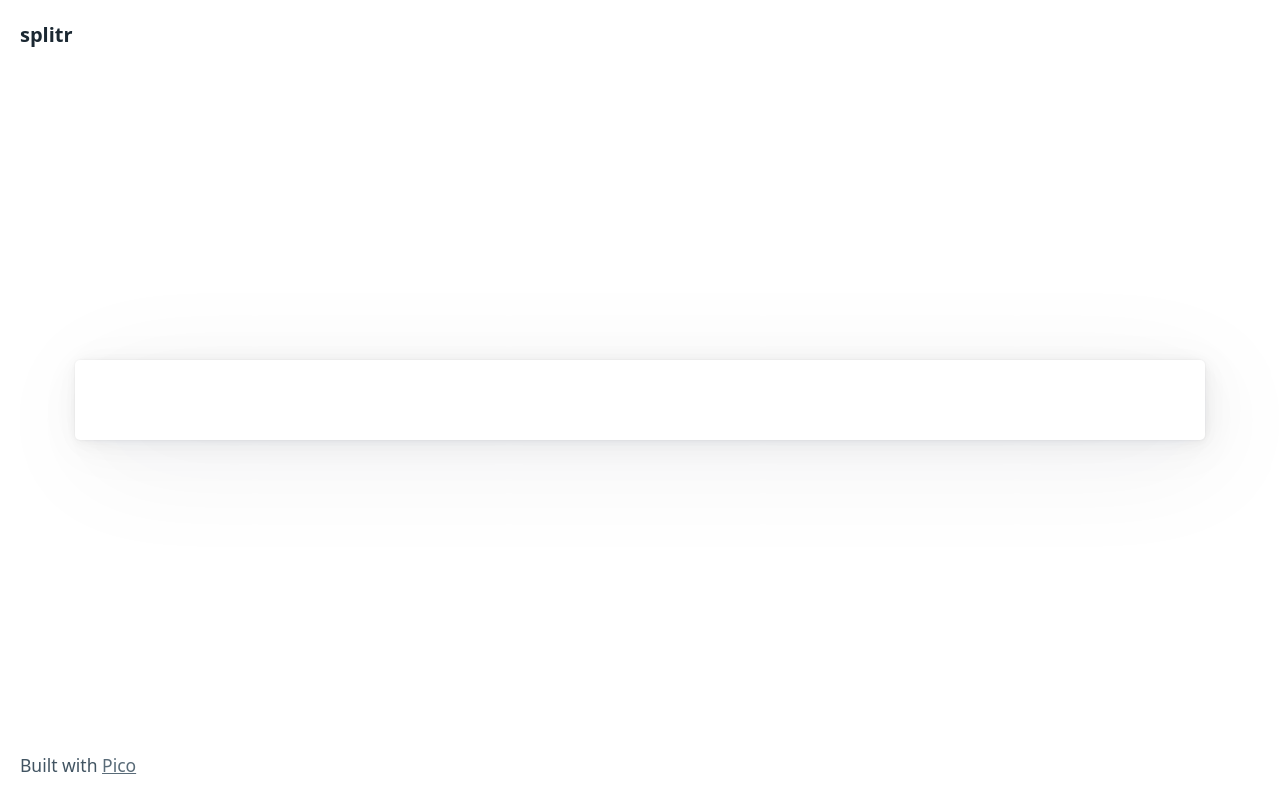
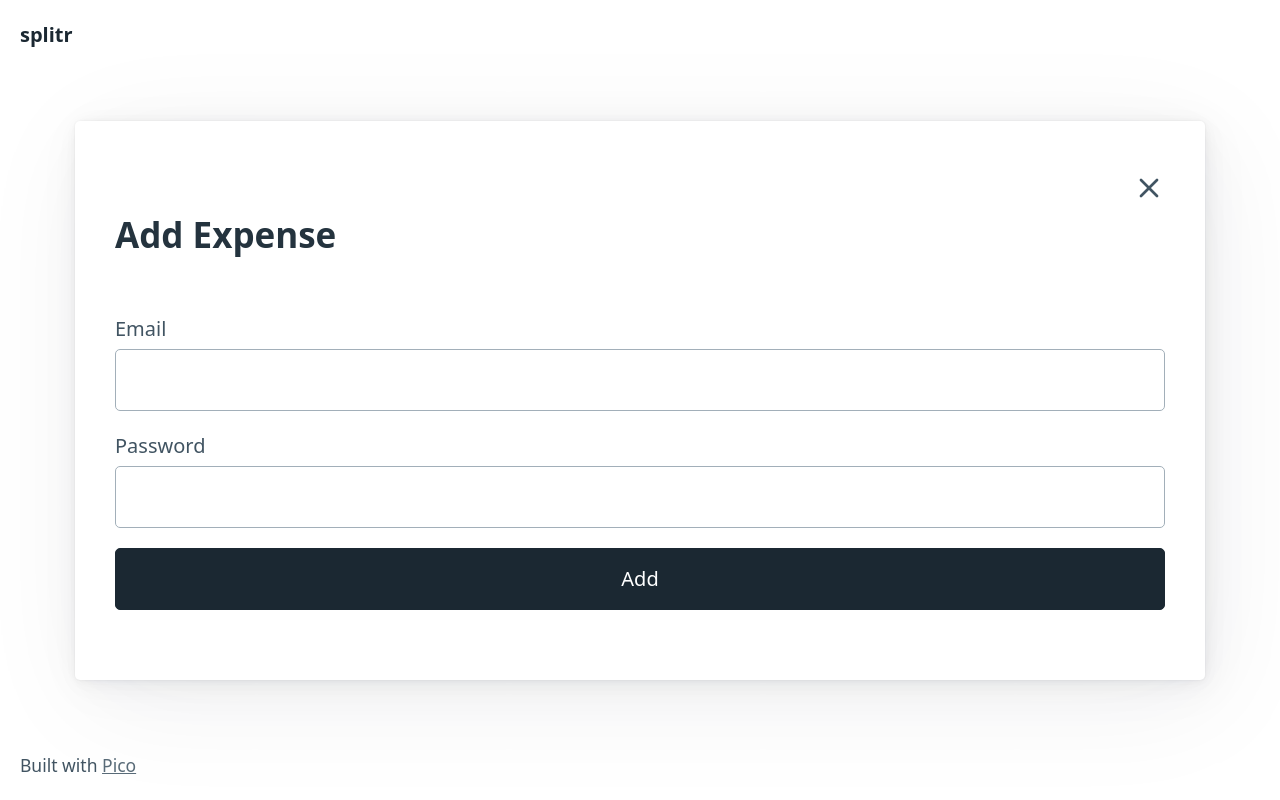
Before and after one commit to splitrio/splitr, a React (Create React App) app in the folder web/: page /expense in a window 1280 px wide. Built offline with nearby package versions, Linux system fonts and the light colour scheme.

Commit message:
feat: messing around with forms

```diff
--- a/web/package.json
+++ b/web/package.json
@@ -7,6 +7,7 @@
     "@testing-library/jest-dom": "^5.16.4",
     "@testing-library/react": "^13.0.1",
     "@testing-library/user-event": "^13.5.0",
+    "formik": "^2.2.9",
     "react": "^18.0.0",
     "react-dom": "^18.0.0",
     "react-icons": "^4.3.1",
--- a/web/src/App.js
+++ b/web/src/App.js
@@ -1,6 +1,7 @@
 import { BrowserRouter, Routes, Route } from 'react-router-dom';
 import Login from './routes/login';
 import Dashboard from './routes/dashboard';
+import Expense from './routes/expense';
 
 import './App.scss';
 
@@ -13,13 +14,14 @@ export default function App() {
                 </ul>
             </nav>
 
-            <main id="pageContainer" class="container">
+            <main id="pageContainer" className="container">
                 <article className="grid">
                     <div id="page">
                         <BrowserRouter>
                             <Routes>
                                 <Route path="/" element={<Login />} />
                                 <Route path="/dashboard" element={<Dashboard />} />
+                                <Route path="/expense" element={<Expense />} />
                             </Routes>
                         </BrowserRouter>
                     </div>
--- a/web/src/App.scss
+++ b/web/src/App.scss
@@ -1,3 +1,7 @@
+/**************************/
+/* Layout                */
+/**************************/
+
 #content {
     display: flex;
     flex-direction: column;
@@ -13,7 +17,7 @@
     min-height: 100%;
 }
 
-#pageContainer > article {
+#pageContainer>article {
     padding: 0;
     overflow: hidden;
 }
--- a/web/src/index.js
+++ b/web/src/index.js
@@ -1,7 +1,7 @@
 import React from 'react';
 import ReactDOM from 'react-dom/client';
+import App from './App';
 import './index.scss';
-import App from './App';
 
 const root = ReactDOM.createRoot(document.getElementById('root'));
 root.render(<App />);
--- a/web/src/routes/dashboard.js
+++ b/web/src/routes/dashboard.js
@@ -1,18 +1,20 @@
 import { useTitle } from "../hooks"
 import { FaReceipt, FaPlus } from 'react-icons/fa';
+import { useNavigate } from "react-router-dom";
 
 export default function Dashboard() {
     useTitle("Welcome");
+    const navigate = useNavigate();
     return (
-        <>
+        <div>
             <hgroup>
                 <h1 className="title">Welcome to splitr</h1>
                 <h2>Tap below to enter an expense</h2>
             </hgroup>
             <div className="grid">
-                <button><FaReceipt /> Scan Receipt</button>
-                <button className="secondary"><FaPlus /> Other Transaction</button>
+                <button className="contrast"><FaReceipt /> Scan Receipt</button>
+                <button className="contrast" onClick={() => navigate('/expense')}><FaPlus /> Other Expense</button>
             </div>
-        </>
+        </div>
     )
 }
--- /dev/null
+++ b/web/src/routes/expense.js
@@ -0,0 +1,49 @@
+import { FiX } from 'react-icons/fi';
+import { useNavigate } from 'react-router-dom';
+import { Formik, Form, Field, ErrorMessage } from 'formik';
+
+import './expense.scss';
+
+export default function Expense() {
+    const navigate = useNavigate();
+    return (
+        <div>
+            <span id="back"><FiX onClick={() => navigate(-1)} /></span>
+            <h2>Add Expense</h2>
+            <Formik
+                initialValues={{ email: '', password: '' }}
+                validate={values => {
+                    const errors = {};
+                    if (!values.email) {
+                        errors.email = 'Required';
+                    } else if (
+                        !/^[A-Z0-9._%+-]+@[A-Z0-9.-]+\.[A-Z]{2,}$/i.test(values.email)
+                    ) {
+                        errors.email = 'Invalid email address';
+                    }
+                    return errors;
+                }}
+                onSubmit={(values, { setSubmitting }) => {
+                    setTimeout(() => {
+                        alert(JSON.stringify(values, null, 2));
+                        setSubmitting(false);
+                    }, 400);
+                }}
+            >
+                {({ touched, errors, isSubmitting }) => (
+                    <Form>
+                        <label htmlFor="email">Email</label>
+                        <Field type="email" name="email" aria-invalid={touched.email && !!errors.email}/>
+                        <ErrorMessage name="email" component="small" />
+                        <label htmlFor="password">Password</label>
+                        <Field type="password" name="password" />
+                        <ErrorMessage name="password" component="small" />
+                        <button className="contrast" type="submit" disabled={isSubmitting}>
+                            Add
+                        </button>
+                    </Form>
+                )}
+            </Formik>
+        </div>
+    );
+}
--- /dev/null
+++ b/web/src/routes/expense.scss
@@ -0,0 +1,6 @@
+#back {
+    display: block;
+    text-align: right;
+    cursor: pointer;
+    font-size: 32px;
+}
```
Also changed, not shown: 1 other file (tests, documents, lock files or other folders).
